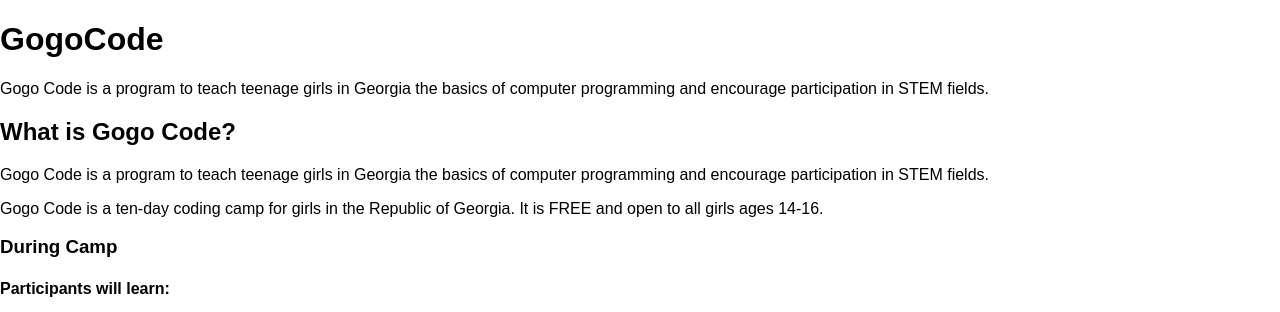
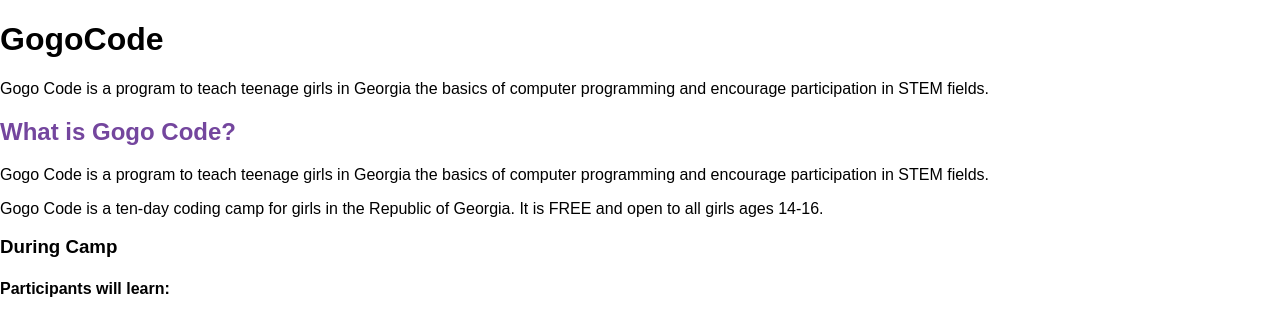
Before and after one commit to JumpStartGeorgia/Gogo-Code-Site, a Jekyll site: the page built from index.html, in a window 1280 px wide. Shown: the top 312 px of the page. Built offline with Jekyll 4.4.1, drawn with Linux system fonts in a browser that asks for light colours.

Commit message:
Added heading component css file.

```diff
--- /dev/null
+++ b/_sass/components/_heading.scss
@@ -0,0 +1,3 @@
+.heading {
+  color: #74469e;
+}
--- a/css/main.scss
+++ b/css/main.scss
@@ -7,5 +7,6 @@
 @import
         'normalize',
         'variables',
+        'components/heading',
         'components/wrapper'
 ;
--- a/index.html
+++ b/index.html
@@ -12,7 +12,7 @@ layout: default
 
   <section>
 
-    <h2>
+    <h2 class='heading'>
       What is Gogo Code?
     </h2>
 
```
